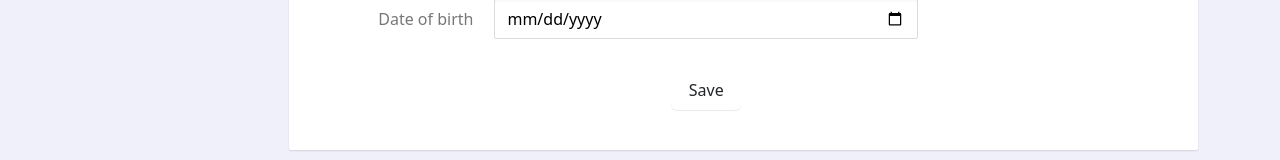
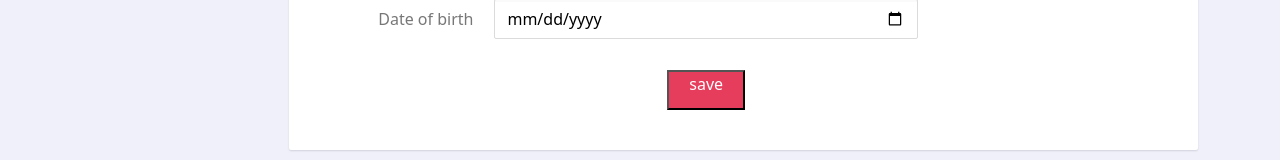
Before and after one commit to DuyTruong-237/e-commerce, a React (Create React App) app: page / in a window 1280 px wide. Shown: the part 434-594 px from the top of the page. Built offline with nearby package versions, Linux system fonts and the light colour scheme.

Commit message:
fix profile

```diff
--- a/src/Components/Profile/Profile.css
+++ b/src/Components/Profile/Profile.css
@@ -2,6 +2,9 @@
     width: 1200px;
     margin-left: auto;
     margin-right: auto;
+}
+.btn{
+    background-color: none;
 }
 .profileWH{
     display: flex;
@@ -331,6 +334,7 @@ tr{
     position: relative;
     overflow: visible;
     outline: 0;
+
     background-color:  rgb(231, 61, 92);
 }
 .btn--m {
--- a/src/Components/Profile/Profile.js
+++ b/src/Components/Profile/Profile.js
@@ -1,6 +1,8 @@
 import React from 'react'
 import "./Profile.css"
-
+//fix avatar: đường dẫn "./images/avatar.jpe" của bà đang sai nha với lại react muốn gọi đường dẫn ảnh phải import bên ngoài trước mới gán dô nha tui import dưới dòng này
+//fix button: Cái button không ăn màu là do chị sài scss nó có cái file buttons.scss nó định nghĩa class "btn" có bg-color: var; mà em ko biết sửa file scss  ở đâu nên em bỏ class"btn" trong button save nếu chị biết thì zo file đó sửa lại r add class btn zo sử dụng bth không thì chị css trên mấy cái class nó đang có
+import Avatar from "../../Assets/Images/avatar.jpeg"
 export default function Profile() {
   return (
     <div class="container profileWH">
@@ -11,7 +13,7 @@ export default function Profile() {
                 <div class="ppAvatar">
                     <div class="ppAvatarPlaceholder">
                     </div>
-                    <img class="ppAvatarImg" src="./images/avatar.jpeg" alt="avatar"/>
+                    <img class="ppAvatarImg" src={Avatar} alt="avatar"/>
                 </div>
             </a>
             <div class="ppUserWrapper">
@@ -205,7 +207,7 @@ export default function Profile() {
                                         <td class="espR83"><label></label>
                                         </td>
                                         <td class="Tmj5Z6">
-                                            <button type="button" class="btn btn-solid-primary btn--m btn--inline " aria-disabled="false">save</button>
+                                            <button type="button" className="btn-solid-primary btn--m btn--inline bg-color " aria-disabled="false">save</button>
                                     </td>
                                 </tr>
                                 </table>
```
